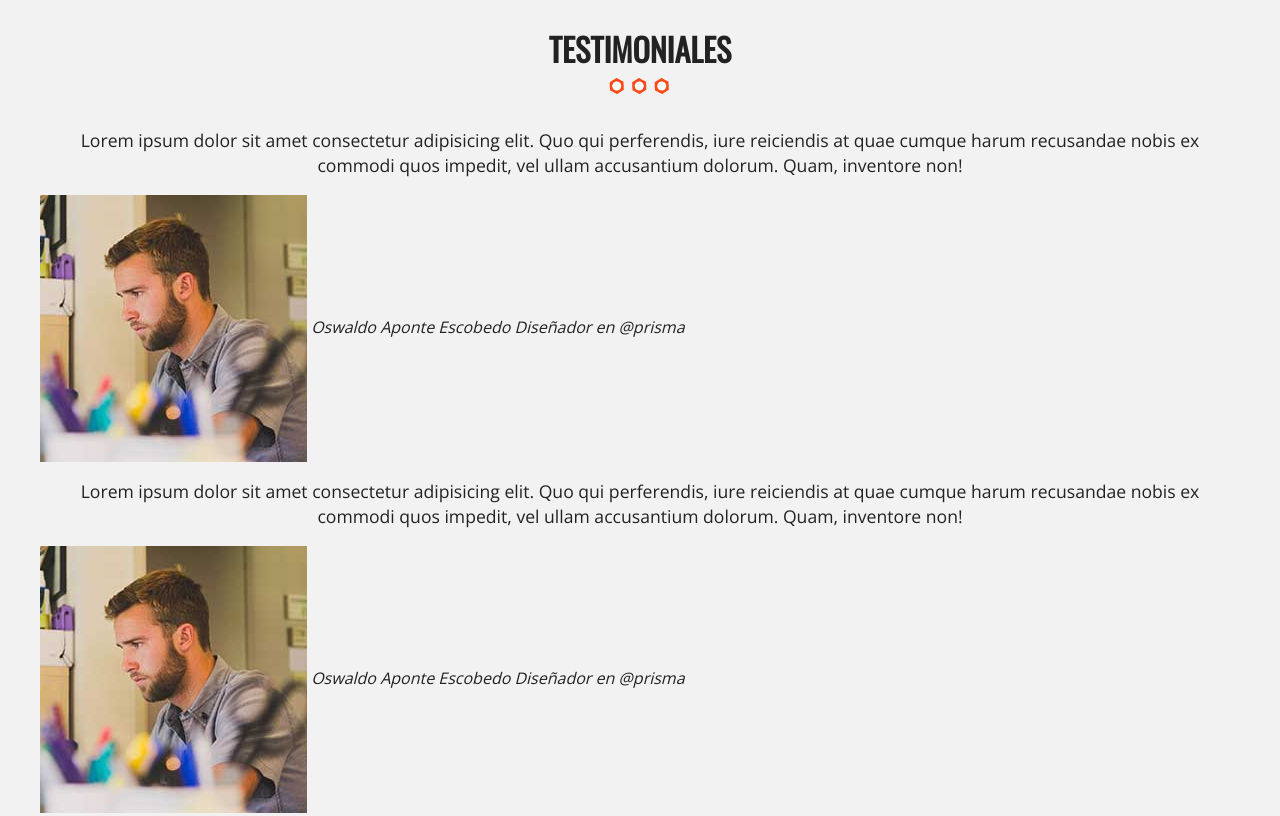
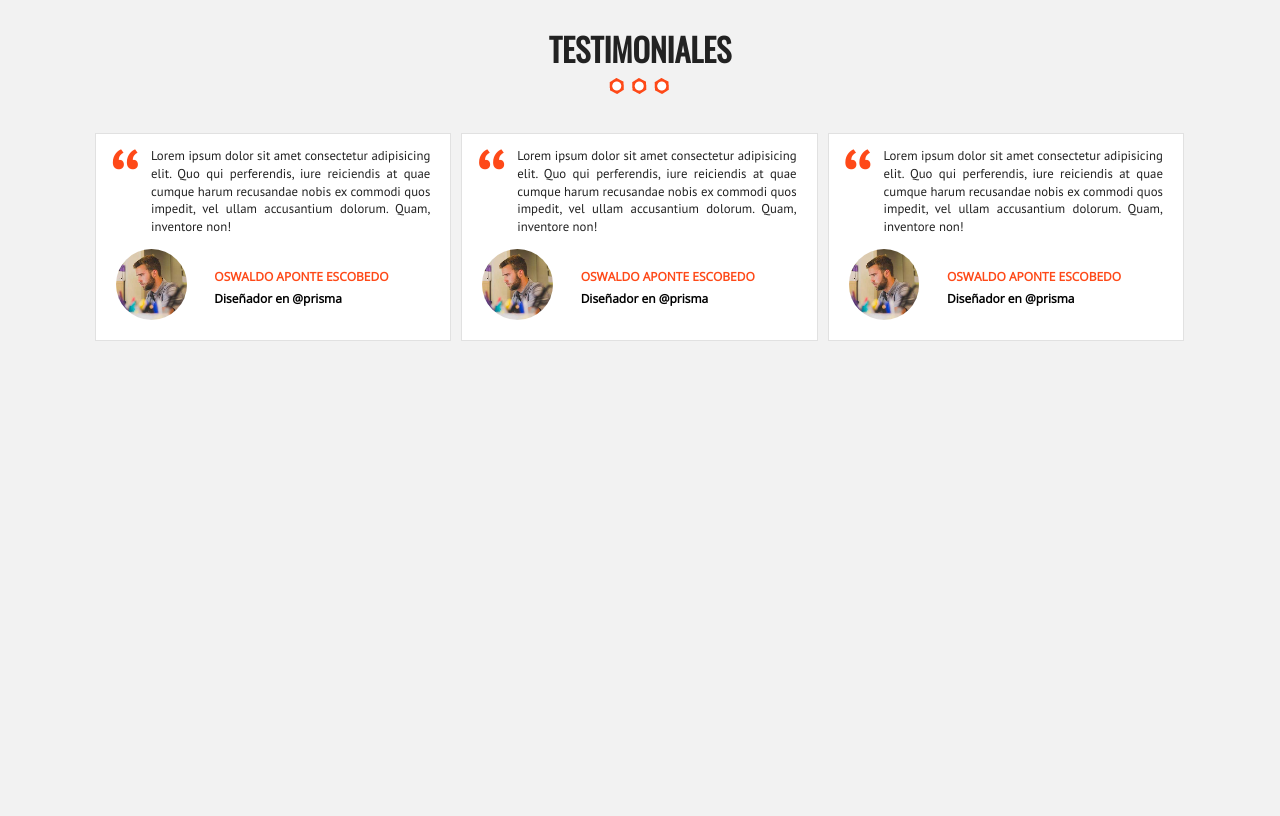
Before and after one commit to maribeltorresg/proyectogdlwebcamp, a plain HTML site: page index.html in a window 1280 px wide. Shown: the part 4360-5176 px from the top of the page. After the commit the page ends 4766 px from the top, so only its background shows below. Drawn offline with nearby package versions, Linux system fonts and the light colour scheme; files whose address does not match are found by name.

Commit message:
Estilos para la sección de Testimoniales

```diff
--- a/css/main.css
+++ b/css/main.css
@@ -589,7 +589,69 @@ div.tabla-precio ul li:before {
     height: 420px;
 }
 
-
+/* Testimoniales */
+.testimoniales {
+    padding-bottom: 20px;
+}
+.testimonial {
+    padding: 5px;
+}
+@media only screen and (min-width:768px) {
+    .testimonial {
+        float: left;
+        width: 33.3%;
+    }
+}
+blockquote {
+    background-color: #ffffff;
+    border: 1px solid #e1e1e1;
+    position: relative;
+    margin: 0 0 10px 0;
+    padding-bottom: 20px;
+}
+blockquote .parraf-testimonial {
+    font-size: .8em;
+    font-family: 'PT Sans', sans-serif;
+    padding: 0 20px 0 55px;
+    text-align: justify;
+}
+blockquote .parraf-testimonial::before {
+    content: '\201c';
+    position: absolute;
+    left: 13px;
+    top: 6px;
+    font-size: 6rem;
+    margin: 0;
+    padding: 0;
+    line-height: 1;
+    color: #fe4918;
+}
+.info-testimonial {
+    padding: 0;
+}
+.info-testimonial img {
+    border-radius: 50%;
+    float: left;
+    margin-left: 20px;
+    width: 20%;
+}
+.info-testimonial cite {
+    color: #fe4918;
+    font-size: 12px;
+    float: right;
+    font-weight: bold;
+    font-style: normal;
+    padding-top: 20px;
+    text-transform: uppercase;
+    text-align: left;
+    width: 66.6%;
+}
+.info-testimonial cite span {
+    color: #000;
+    display: block;
+    margin-top: 5px;
+    text-transform: none;
+}
 
 
 
--- a/index.html
+++ b/index.html
@@ -227,11 +227,12 @@
   <!-- Seccion Testimoniales -->
   <section class="seccion">
     <h2>Testimoniales</h2>
+    <div class="testimoniales contenedor clearfix">
       <!-- Testimonial -->
       <div class="testimonial">
         <blockquote>
-        <p>Lorem ipsum dolor sit amet consectetur adipisicing elit. Quo qui perferendis, iure reiciendis at quae cumque harum recusandae nobis ex commodi quos impedit, vel ullam accusantium dolorum. Quam, inventore non!</p>
-        <footer>
+          <p class="parraf-testimonial">Lorem ipsum dolor sit amet consectetur adipisicing elit. Quo qui perferendis, iure reiciendis at quae cumque harum recusandae nobis ex commodi quos impedit, vel ullam accusantium dolorum. Quam, inventore non!</p>
+          <footer class="info-testimonial clearfix">
             <img src="img/testimonial.jpg" alt="imagen testimonial">
             <cite>Oswaldo Aponte Escobedo <span>Diseñador en @prisma</span></cite>
           </footer>
@@ -239,8 +240,8 @@
       </div>
       <div class="testimonial">
         <blockquote>
-        <p>Lorem ipsum dolor sit amet consectetur adipisicing elit. Quo qui perferendis, iure reiciendis at quae cumque harum recusandae nobis ex commodi quos impedit, vel ullam accusantium dolorum. Quam, inventore non!</p>
-        <footer>
+          <p class="parraf-testimonial">Lorem ipsum dolor sit amet consectetur adipisicing elit. Quo qui perferendis, iure reiciendis at quae cumque harum recusandae nobis ex commodi quos impedit, vel ullam accusantium dolorum. Quam, inventore non!</p>
+          <footer class="info-testimonial clearfix">
             <img src="img/testimonial.jpg" alt="imagen testimonial">
             <cite>Oswaldo Aponte Escobedo <span>Diseñador en @prisma</span></cite>
           </footer>
@@ -248,12 +249,13 @@
       </div>
       <div class="testimonial">
         <blockquote>
-        <p>Lorem ipsum dolor sit amet consectetur adipisicing elit. Quo qui perferendis, iure reiciendis at quae cumque harum recusandae nobis ex commodi quos impedit, vel ullam accusantium dolorum. Quam, inventore non!</p>
-        <footer>
+          <p class="parraf-testimonial">Lorem ipsum dolor sit amet consectetur adipisicing elit. Quo qui perferendis, iure reiciendis at quae cumque harum recusandae nobis ex commodi quos impedit, vel ullam accusantium dolorum. Quam, inventore non!</p>
+          <footer class="info-testimonial clearfix">
             <img src="img/testimonial.jpg" alt="imagen testimonial">
             <cite>Oswaldo Aponte Escobedo <span>Diseñador en @prisma</span></cite>
           </footer>
         </blockquote>
+      </div>
     </div>
   </section>
 
```
Lines whose indentation alone changed are shown as unchanged.
